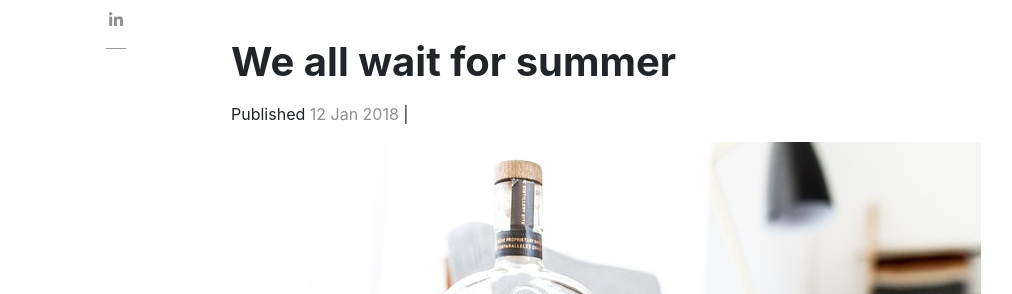
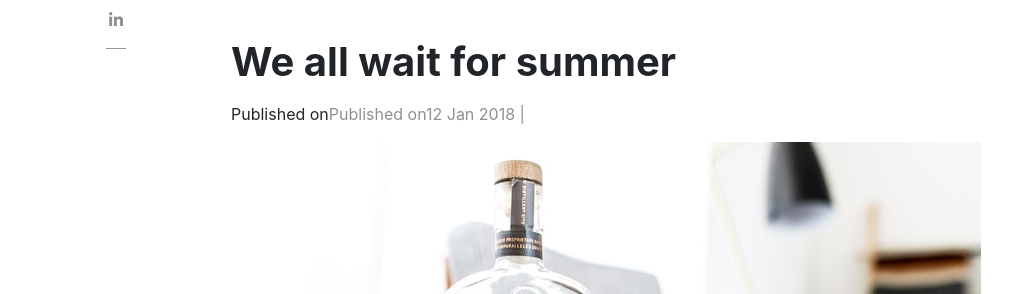
Before and after one commit to slsu0424/slsu0424.github.io, a Jekyll site: the page built from _posts/2018-01-12-we-all-wait-for-summer.md, in a window 1280 px wide and 900 px high. Shown: the part 306-600 px from the top of the window, without its empty margins (54-1066 px from the left). Built offline with Jekyll 4.4.1, drawn with Linux system fonts in a browser that asks for light colours; nearby versions of some CDN libraries; comment, search, counter and statistics services are not loaded.

Commit message:
Update post.html

```diff
--- a/_layouts/post.html
+++ b/_layouts/post.html
@@ -39,8 +39,8 @@
 
                 <!-- Post Title -->
                 <h1 class="posttitle">{{ page.title }}</h1>
-                <span>Published </span><span class="post-date"><time class="post-date" datetime="{{ page.date | date:"%Y-%m-%d" }}">{{ page.date | date_to_string }}</time></span>
-                <span> | </span>{% include reading-time.html %}
+                <span>Published on</span><span class="post-date"><span>Published on</span><time class="post-date" datetime="{{ page.date | date:"%Y-%m-%d" }}">{{ page.date | date_to_string }}</time><span> |
+                {% include reading-time.html %}</span>
             </div>
 
             <!-- Adsense if enabled from _config.yml (change your pub id and slot) -->
```
